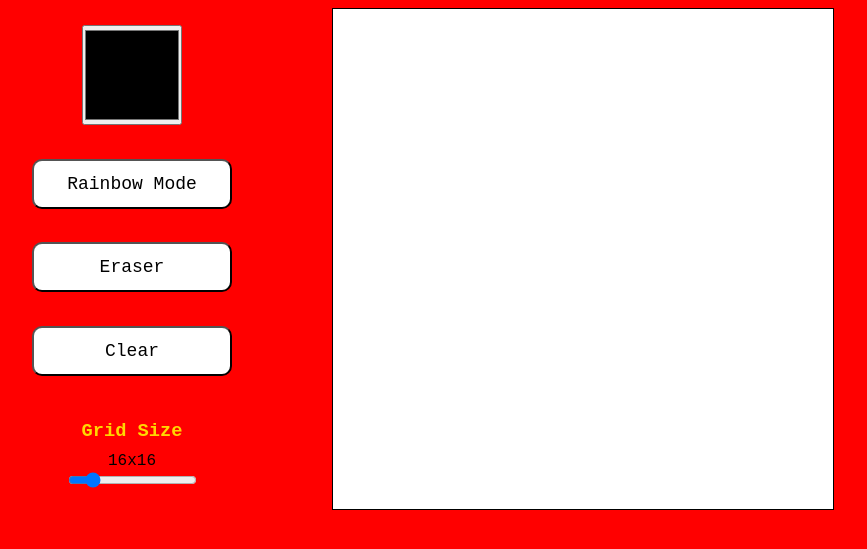
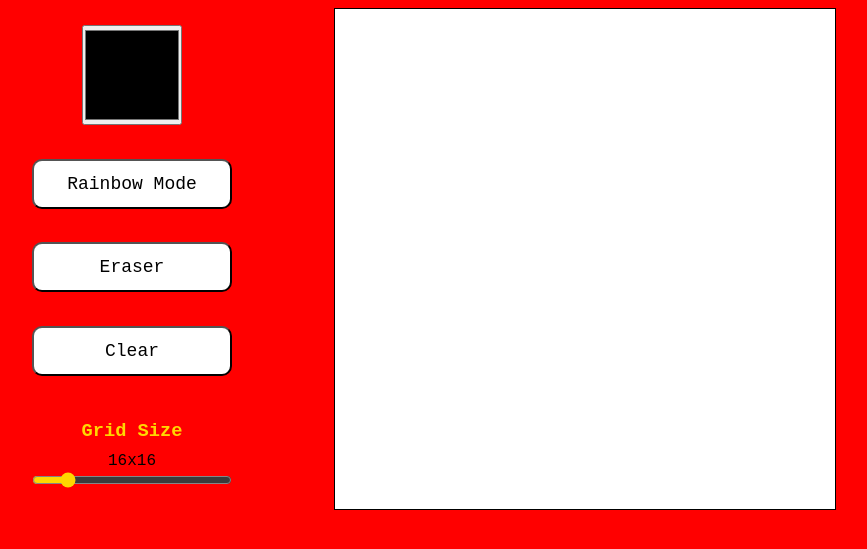
Before and after one commit to alexrnguyen/etch-a-sketch, a plain HTML site: page index.html in a window 1280 px wide. Shown: the part 117-666 px from the top of the page, without its empty margins (207-1074 px from the left). Drawn offline with Linux system fonts and the light colour scheme.

Commit message:
Change slider colour

```diff
--- a/style.css
+++ b/style.css
@@ -48,6 +48,11 @@ button {
     text-align: center;
 }
 
+.slider {
+    accent-color: gold;
+    width: 200px;
+}
+
 .flex {
     display: flex;
     justify-content: center;
```
